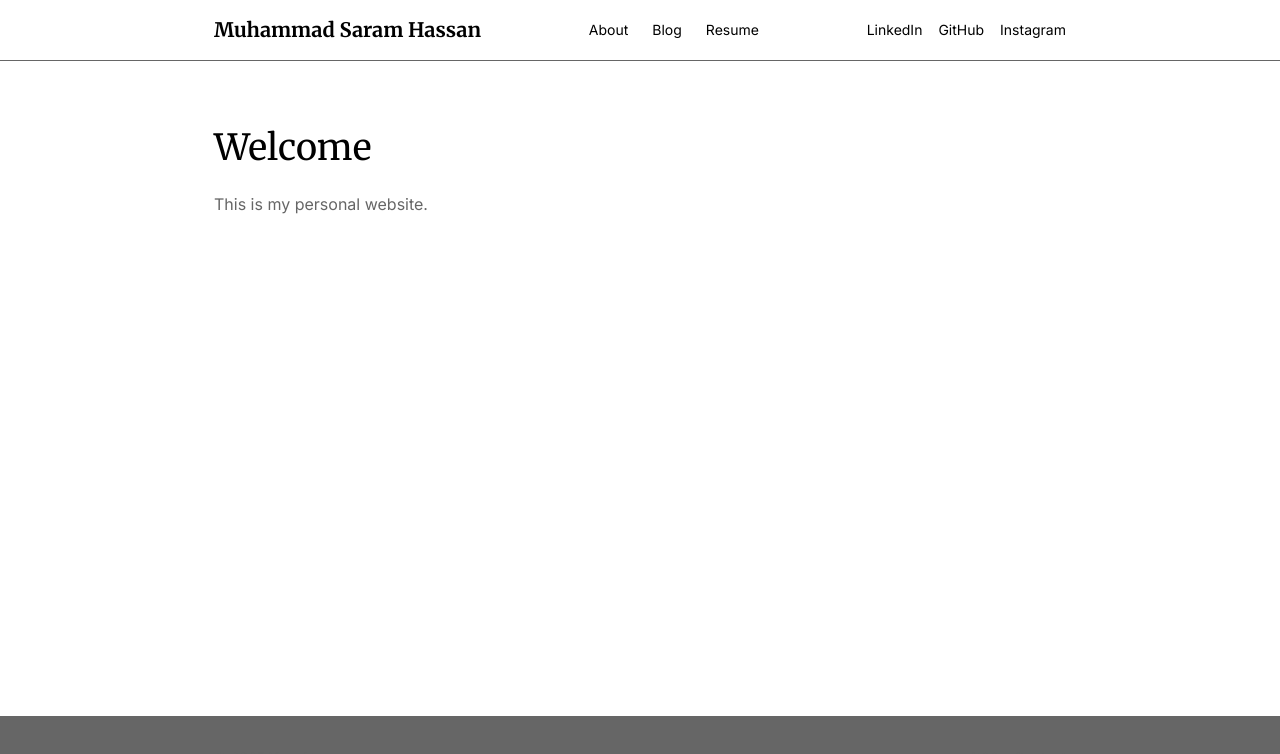
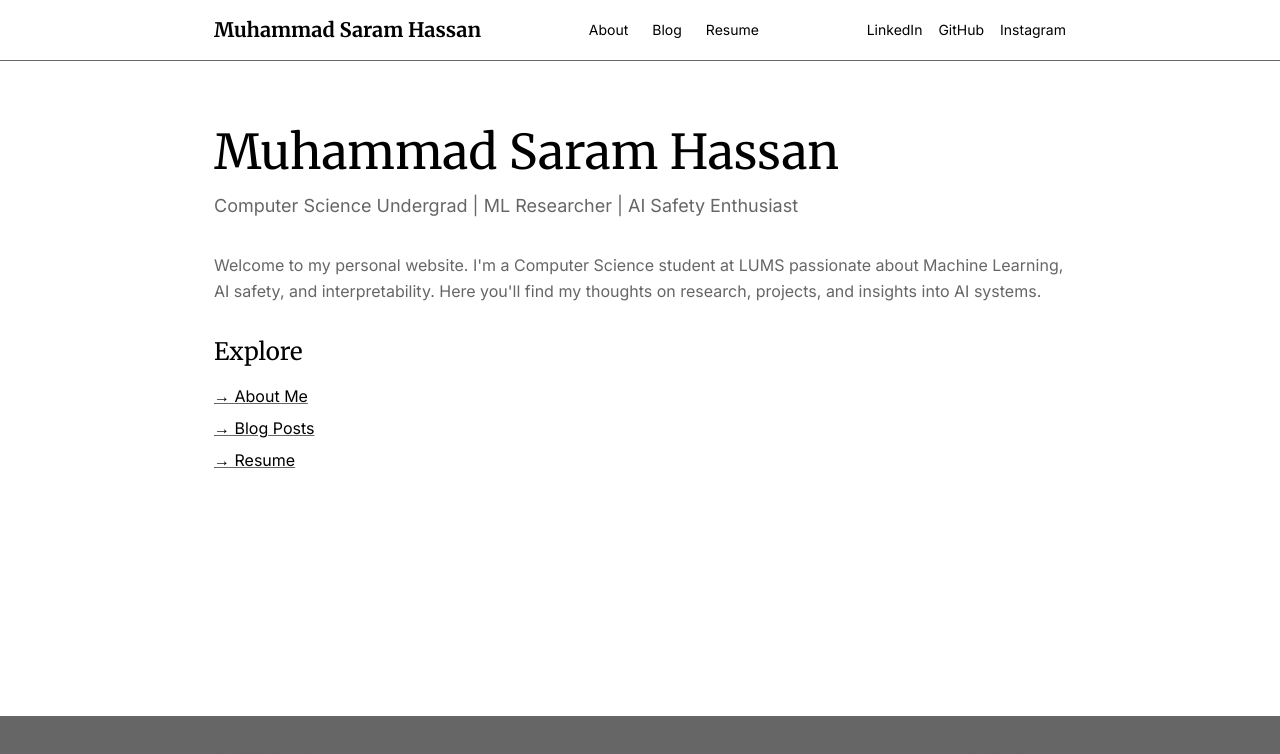
Before and after one commit to muhammadsaramhassan/muhammadsaramhassan.github.io, a Next.js app: page / in a window 1280 px wide. Shown: the top 754 px of the page. Built offline with nearby package versions, Linux system fonts and the light colour scheme.

Commit message:
Enhance home page with better introduction and navigation

```diff
--- a/app/page.tsx
+++ b/app/page.tsx
@@ -1,8 +1,31 @@
+import Link from 'next/link'
+
 export default function Home() {
 	return (
 		<div className="max-w-[900px] mx-auto px-6 py-12">
-			<h1 className="text-4xl font-serif mb-6">Welcome</h1>
-			<p className="text-base text-muted">This is my personal website.</p>
+			<h1 className="text-5xl font-serif mb-4">Muhammad Saram Hassan</h1>
+			<p className="text-lg text-muted mb-8">Computer Science Undergrad | ML Researcher | AI Safety Enthusiast</p>
+
+			<div className="space-y-8">
+				<p className="text-base text-muted leading-relaxed">
+					Welcome to my personal website. I'm a Computer Science student at LUMS passionate about Machine Learning, AI safety, and interpretability. Here you'll find my thoughts on research, projects, and insights into AI systems.
+				</p>
+
+				<div className="space-y-4">
+					<h2 className="text-2xl font-serif">Explore</h2>
+					<div className="space-y-2">
+						<Link href="/about" className="block text-base underline decoration-muted hover:decoration-text">
+							→ About Me
+						</Link>
+						<Link href="/blog" className="block text-base underline decoration-muted hover:decoration-text">
+							→ Blog Posts
+						</Link>
+						<Link href="/resume" className="block text-base underline decoration-muted hover:decoration-text">
+							→ Resume
+						</Link>
+					</div>
+				</div>
+			</div>
 		</div>
 	);
 }
```
